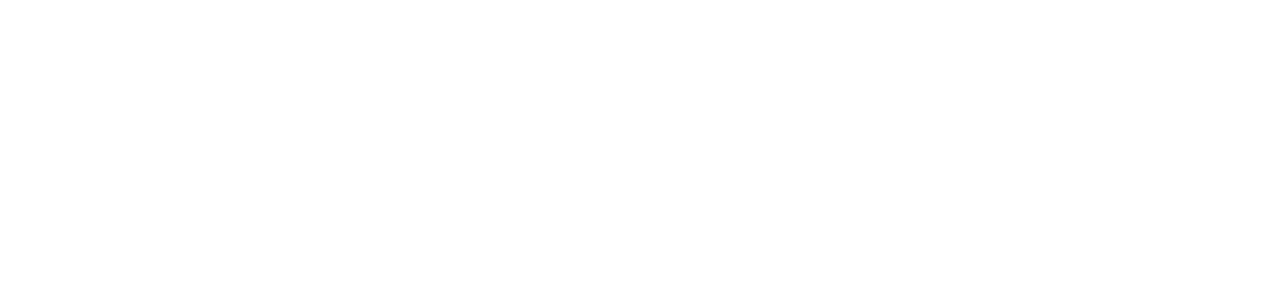
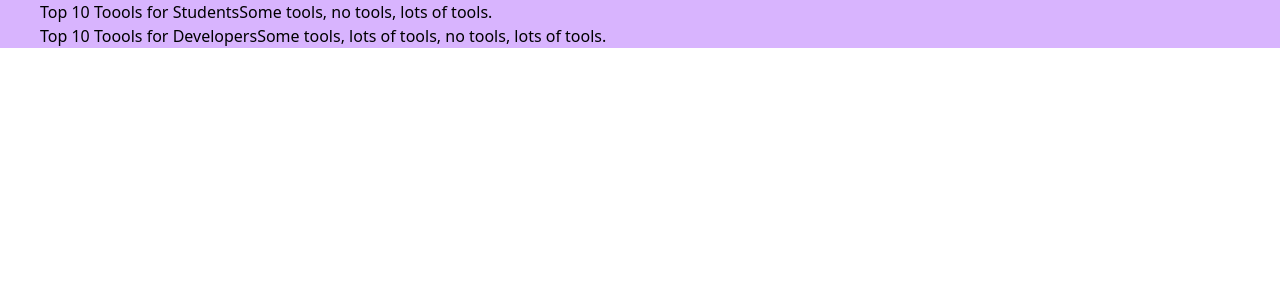
Before and after one commit to MalwarePerseus/PerseusWrites, a Next.js app: page / in a window 1280 px wide. Shown: the top 300 px of the page. Built offline with nearby package versions, Linux system fonts and the light colour scheme.

Commit message:
Main Page Layout Structre

```diff
--- a/pages/index.tsx
+++ b/pages/index.tsx
@@ -7,12 +7,26 @@
 
 export default function Home() {
   return (
-    <div className="flex flex-col items-center justify-center min-h-screen py-2">
+    <div className="bg-purple-300 container mx-auto px-10 mb-8">
       <Head>
         <title>Perseus Writes</title>
         <link rel="icon" href="/favicon.ico" />
       </Head>
+      <div className="grid grid-cols-1 lg:grid-cols-12 gap-12">
+        <div className='lg:col-span-8 col-span-1'>
+          {posts.map((post, index) => (
+              <div>
+                {post.title}
+                {post.excerpt}
+              </div>
+          ))}
+        </div>
+        <div className="lg:col-span-4 col-span-1">
+            <div className="lg:sticky relative top-8">
 
+            </div>
+        </div>
+      </div>
     </div>
   )
 }
```
